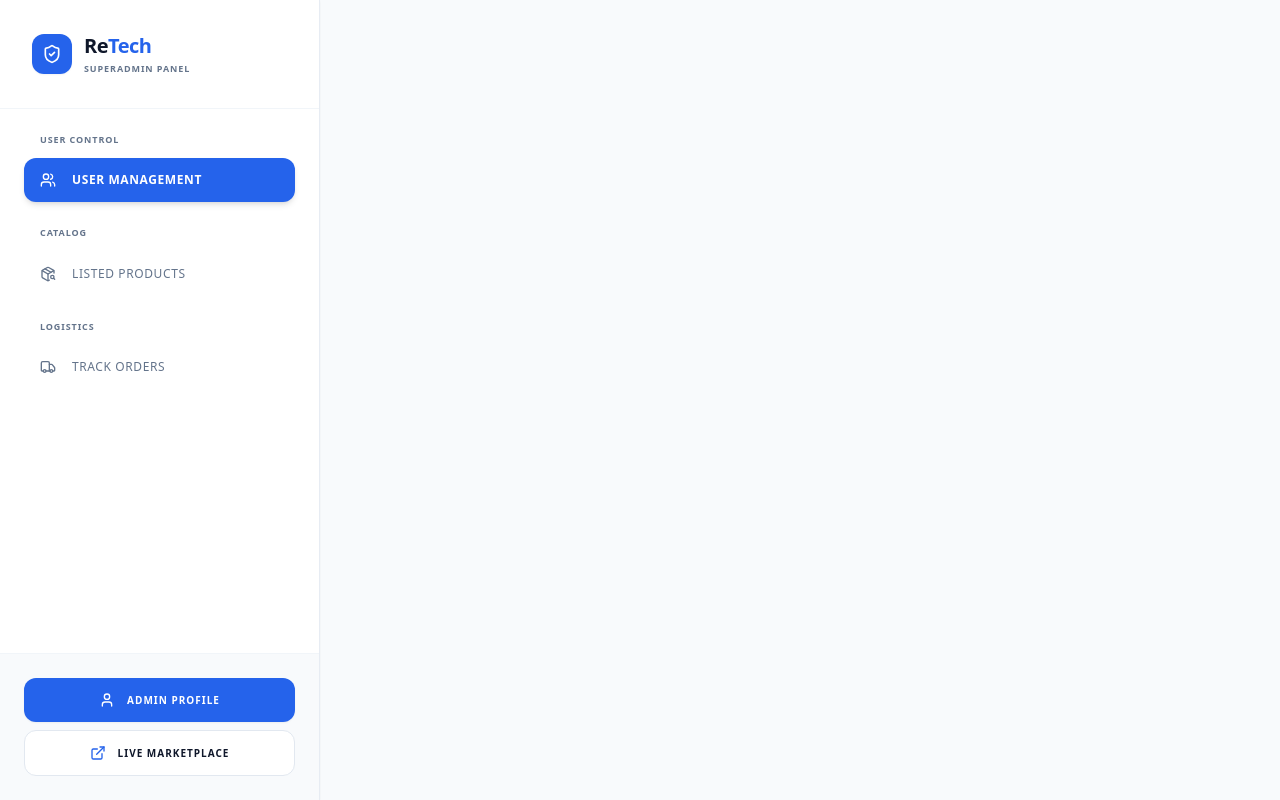
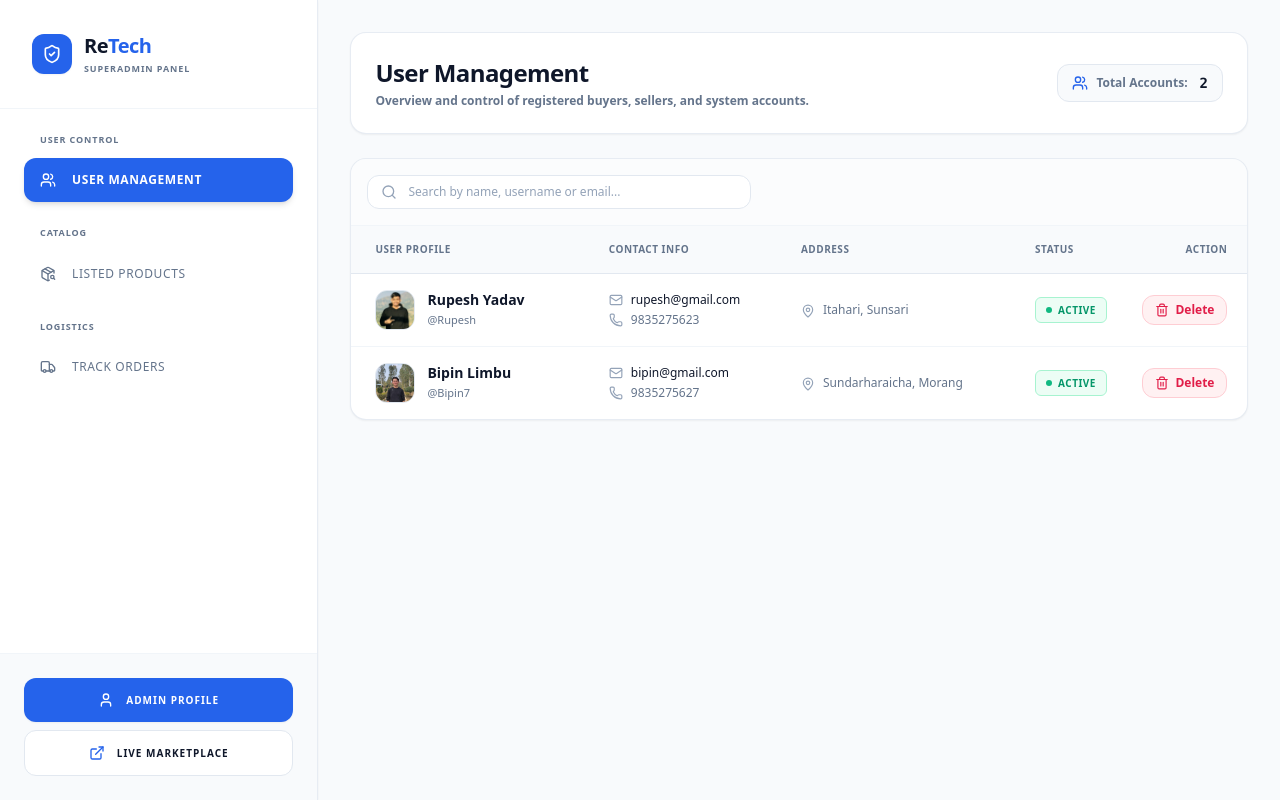
Before and after one commit to bipinjlimbu/C2C-E-Commerce---Django-Project, a Django app: page /dashboard/admin/ in a window 1280 px wide. Run offline with Django 5.2, Linux system fonts and the light colour scheme; a user stored in the database is signed in; data comes from the database, SQL or seed files in the repository.

Commit message:
User Management Section Added

```diff
--- a/rt_project/rt_app/templates/dashboard/admin/_user_management.html
+++ b/rt_project/rt_app/templates/dashboard/admin/_user_management.html
@@ -0,0 +1,114 @@
+<div class="space-y-6">
+    <div class="flex flex-col sm:flex-row sm:items-center justify-between gap-4 bg-white p-6 rounded-2xl border border-slate-200/80 shadow-sm">
+        <div>
+            <h2 class="text-2xl font-bold text-[#0F172A] tracking-tight">User Management</h2>
+            <p class="text-xs font-semibold text-[#64748B] mt-1">Overview and control of registered buyers, sellers, and system accounts.</p>
+        </div>
+        <div class="inline-flex items-center gap-2 px-3.5 py-2 bg-slate-50 border border-slate-200 rounded-xl text-xs font-bold text-[#64748B] self-start sm:self-auto">
+            <i data-lucide="users" class="w-4 h-4 text-[#2563EB]"></i>
+            <span>Total Accounts:</span>
+            <span class="text-sm font-extrabold text-[#0F172A] font-mono ml-1">{{ users|length|default:"0" }}</span>
+        </div>
+    </div>
+
+    <div class="bg-white border border-slate-200/80 rounded-2xl shadow-sm overflow-hidden">
+        <div class="p-4 border-b border-slate-100 bg-slate-50/50 flex flex-col sm:flex-row items-center justify-between gap-4">
+            <form method="GET" class="relative w-full sm:w-96">
+                <input type="hidden" name="section" value="user-management">
+                <i data-lucide="search" class="w-4 h-4 text-slate-400 absolute left-3.5 top-1/2 -translate-y-1/2"></i>
+                <input type="text" name="q" value="{{ request.GET.q|default:'' }}" placeholder="Search by name, username or email..." class="w-full pl-10 pr-4 py-2 bg-white border border-slate-200 rounded-xl text-xs font-medium text-[#0F172A] placeholder:text-slate-400 focus:outline-none focus:border-[#2563EB] transition-colors">
+            </form>
+        </div>
+
+        <div class="overflow-x-auto">
+            <table class="w-full text-left border-collapse min-w-[900px]">
+                <thead>
+                    <tr class="border-b border-slate-200 text-[10px] font-bold uppercase tracking-wider text-[#64748B] bg-slate-50">
+                        <th class="p-4 pl-6 w-[28%]">User Profile</th>
+                        <th class="p-4 w-[22%]">Contact Info</th>
+                        <th class="p-4 w-[28%]">Address</th>
+                        <th class="p-4 w-[12%]">Status</th>
+                        <th class="p-4 pr-6 text-right w-[10%]">Action</th>
+                    </tr>
+                </thead>
+                <tbody class="divide-y divide-slate-100 text-sm font-semibold text-[#0F172A]">
+                    {% for user in users %}
+                        <tr class="hover:bg-slate-50/80 transition-colors">
+                            <td class="p-4 pl-6 align-middle">
+                                <div class="flex items-center gap-3">
+                                    <div class="w-10 h-10 rounded-xl bg-slate-100 border border-slate-200 overflow-hidden flex-shrink-0 flex items-center justify-center">
+                                        {% if user.profile_picture %}
+                                            <img src="{{ user.profile_picture.url }}" alt="{{ user.username }}" class="w-full h-full object-cover">
+                                        {% else %}
+                                            <i data-lucide="user" class="w-5 h-5 text-slate-400"></i>
+                                        {% endif %}
+                                    </div>
+                                    <div class="min-w-0">
+                                        <h4 class="text-sm font-bold text-[#0F172A] truncate">
+                                            {{ user.get_full_name|default:user.username }}
+                                        </h4>
+                                        <p class="text-[11px] font-medium text-[#64748B] truncate">@{{ user.username }}</p>
+                                    </div>
+                                </div>
+                            </td>
+
+                            <td class="p-4 align-middle">
+                                <div class="space-y-1">
+                                    <div class="flex items-center gap-2 text-xs font-medium text-[#0F172A]">
+                                        <i data-lucide="mail" class="w-3.5 h-3.5 text-slate-400 shrink-0"></i>
+                                        <span class="truncate">{{ user.email|default:"No email" }}</span>
+                                    </div>
+                                    <div class="flex items-center gap-2 text-xs font-medium text-[#64748B]">
+                                        <i data-lucide="phone" class="w-3.5 h-3.5 text-slate-400 shrink-0"></i>
+                                        <span>{{ user.phone|default:"N/A" }}</span>
+                                    </div>
+                                </div>
+                            </td>
+
+                            <td class="p-4 align-middle">
+                                <div class="flex items-start gap-2 text-xs font-medium text-[#64748B] max-w-xs">
+                                    <i data-lucide="map-pin" class="w-3.5 h-3.5 text-slate-400 shrink-0 mt-0.5"></i>
+                                    <span class="line-clamp-2">{{ user.address|default:"No address provided" }}</span>
+                                </div>
+                            </td>
+
+                            <td class="p-4 align-middle">
+                                {% if user.is_active %}
+                                    <span class="text-[10px] font-bold text-emerald-600 bg-emerald-50 border border-emerald-200 px-2.5 py-0.5 rounded-md inline-flex items-center gap-1.5 uppercase tracking-wider">
+                                        <span class="w-1.5 h-1.5 rounded-full bg-emerald-500 inline-block"></span> Active
+                                    </span>
+                                {% else %}
+                                    <span class="text-[10px] font-bold text-rose-600 bg-rose-50 border border-rose-200 px-2.5 py-0.5 rounded-md inline-flex items-center gap-1.5 uppercase tracking-wider">
+                                        <span class="w-1.5 h-1.5 rounded-full bg-rose-500 inline-block"></span> Inactive
+                                    </span>
+                                {% endif %}
+                            </td>
+
+                            <td class="p-4 pr-6 text-right align-middle">
+                                <form method="POST" action="/admin/user/delete/{{ user.id }}/" onsubmit="return confirm('Are you sure you want to delete user @{{ user.username }}?');">
+                                    {% csrf_token %}
+                                    <button type="submit" class="inline-flex items-center justify-center gap-1.5 px-3 py-1.5 bg-rose-50 hover:bg-rose-100 text-rose-600 border border-rose-200 rounded-xl text-xs font-bold transition-all active:scale-95" title="Delete User">
+                                        <i data-lucide="trash-2" class="w-3.5 h-3.5"></i>
+                                        <span>Delete</span>
+                                    </button>
+                                </form>
+                            </td>
+                        </tr>
+                    {% empty %}
+                        <tr>
+                            <td colspan="5" class="p-12 text-center">
+                                <div class="flex flex-col items-center justify-center text-center space-y-3">
+                                    <div class="w-12 h-12 rounded-full bg-slate-100 flex items-center justify-center text-slate-400">
+                                        <i data-lucide="users" class="w-6 h-6"></i>
+                                    </div>
+                                    <h4 class="text-sm font-bold text-[#0F172A]">No Users Found</h4>
+                                    <p class="text-xs text-[#64748B]">There are no registered users matching your criteria.</p>
+                                </div>
+                            </td>
+                        </tr>
+                    {% endfor %}
+                </tbody>
+            </table>
+        </div>
+    </div>
+</div>
--- a/rt_project/rt_app/views/dashboard.py
+++ b/rt_project/rt_app/views/dashboard.py
@@ -17,7 +17,7 @@ def admin_dashboard_view(request):
     }
 
     if section == 'user-management':
-        context['users'] = None
+        context['users'] = User.objects.filter(is_staff=False).order_by('-date_joined')
 
     elif section == 'listed-products':
         context['products'] = None
--- a/rt_project/static/css/styles.css
+++ b/rt_project/static/css/styles.css
@@ -416,7 +416,7 @@ Ensure the default browser behavior of the `hidden` attribute.
   display: none;
 }
 
-.translate-x-\[120\%\], .active\:scale-95, .group-hover\:translate-x-1, .group-hover\:scale-105, .peer-checked\:after\:translate-x-full::after {
+.translate-x-\[120\%\], .-translate-y-1\/2, .active\:scale-95, .group-hover\:translate-x-1, .group-hover\:scale-105, .peer-checked\:after\:translate-x-full::after {
   --tw-translate-x: 0;
   --tw-translate-y: 0;
   --tw-rotate: 0;
@@ -587,6 +587,14 @@ Ensure the default browser behavior of the `hidden` attribute.
   right: 1rem;
 }
 
+.left-3\.5 {
+  left: 0.875rem;
+}
+
+.top-1\/2 {
+  top: 50%;
+}
+
 .z-\[100\] {
   z-index: 100;
 }
@@ -937,6 +945,26 @@ Ensure the default browser behavior of the `hidden` attribute.
   width: 15%;
 }
 
+.w-\[30\%\] {
+  width: 30%;
+}
+
+.w-\[10\%\] {
+  width: 10%;
+}
+
+.w-\[28\%\] {
+  width: 28%;
+}
+
+.w-\[22\%\] {
+  width: 22%;
+}
+
+.w-\[12\%\] {
+  width: 12%;
+}
+
 .min-w-\[320px\] {
   min-width: 320px;
 }
@@ -949,6 +977,18 @@ Ensure the default browser behavior of the `hidden` attribute.
   min-width: 800px;
 }
 
+.min-w-\[900px\] {
+  min-width: 900px;
+}
+
+.min-w-0 {
+  min-width: 0px;
+}
+
+.min-w-\[1000px\] {
+  min-width: 1000px;
+}
+
 .max-w-md {
   max-width: 28rem;
 }
@@ -1007,6 +1047,11 @@ Ensure the default browser behavior of the `hidden` attribute.
 
 .translate-x-\[120\%\] {
   --tw-translate-x: 120%;
+  transform: var(--tw-transform);
+}
+
+.-translate-y-1\/2 {
+  --tw-translate-y: -50%;
   transform: var(--tw-transform);
 }
 
@@ -1464,6 +1509,11 @@ Ensure the default browser behavior of the `hidden` attribute.
   border-color: rgb(254 205 211 / 0.8);
 }
 
+.border-purple-200 {
+  --tw-border-opacity: 1;
+  border-color: rgb(233 213 255 / var(--tw-border-opacity));
+}
+
 .border-t-transparent {
   border-top-color: transparent;
 }
@@ -1648,6 +1698,11 @@ Ensure the default browser behavior of the `hidden` attribute.
   background-color: rgb(255 241 242 / var(--tw-bg-opacity));
 }
 
+.bg-rose-500 {
+  --tw-bg-opacity: 1;
+  background-color: rgb(244 63 94 / var(--tw-bg-opacity));
+}
+
 .bg-gradient-to-r {
   background-image: linear-gradient(to right, var(--tw-gradient-stops));
 }
@@ -1879,6 +1934,14 @@ Ensure the default browser behavior of the `hidden` attribute.
 
 .pr-6 {
   padding-right: 1.5rem;
+}
+
+.pl-10 {
+  padding-left: 2.5rem;
+}
+
+.pr-4 {
+  padding-right: 1rem;
 }
 
 .text-left {
@@ -2354,6 +2417,16 @@ Ensure the default browser behavior of the `hidden` attribute.
 .file\:text-white::file-selector-button {
   --tw-text-opacity: 1;
   color: rgb(255 255 255 / var(--tw-text-opacity));
+}
+
+.placeholder\:text-slate-400::-moz-placeholder {
+  --tw-text-opacity: 1;
+  color: rgb(148 163 184 / var(--tw-text-opacity));
+}
+
+.placeholder\:text-slate-400::placeholder {
+  --tw-text-opacity: 1;
+  color: rgb(148 163 184 / var(--tw-text-opacity));
 }
 
 .after\:absolute::after {
@@ -2537,6 +2610,11 @@ Ensure the default browser behavior of the `hidden` attribute.
   background-color: rgb(30 41 59 / var(--tw-bg-opacity));
 }
 
+.hover\:bg-rose-100:hover {
+  --tw-bg-opacity: 1;
+  background-color: rgb(255 228 230 / var(--tw-bg-opacity));
+}
+
 .hover\:text-white:hover {
   --tw-text-opacity: 1;
   color: rgb(255 255 255 / var(--tw-text-opacity));
@@ -2697,6 +2775,10 @@ Ensure the default browser behavior of the `hidden` attribute.
     width: auto;
   }
 
+  .sm\:w-96 {
+    width: 24rem;
+  }
+
   .sm\:min-w-\[300px\] {
     min-width: 300px;
   }
```
